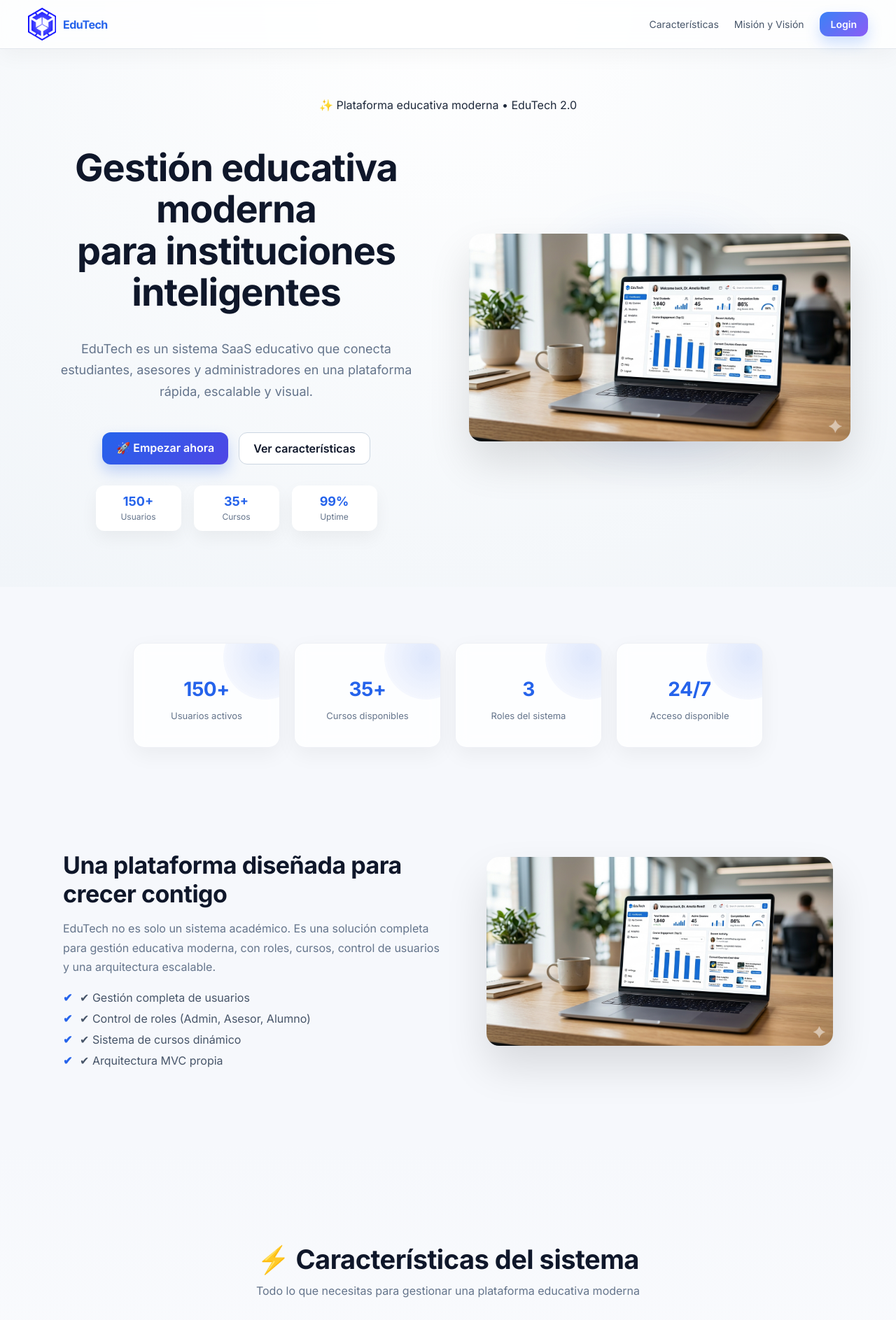
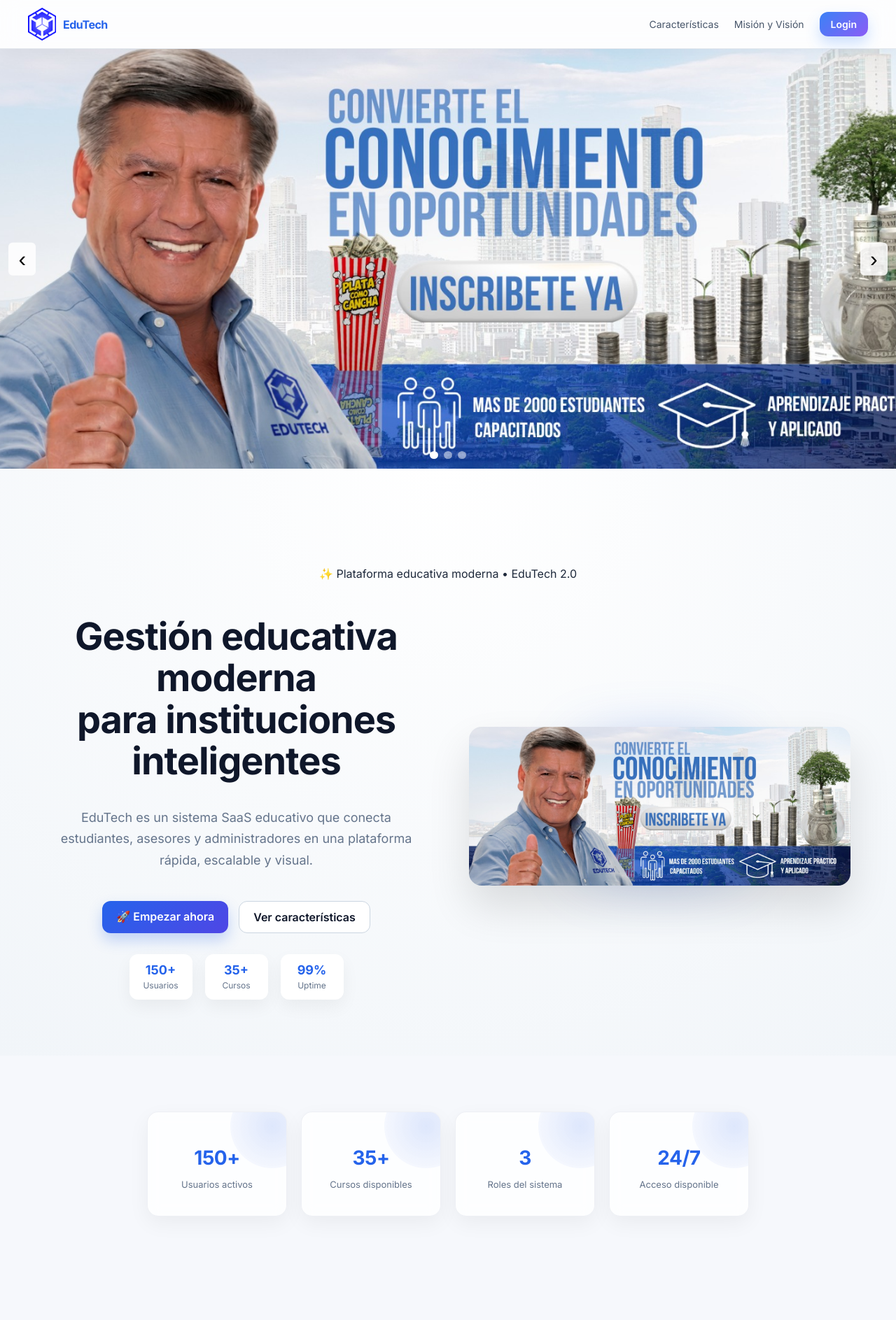
Before and after one commit to yuriphacsi/Edutech, a PHP site: page /Edutech/ in a window 1280 px wide. Shown: the top 1887 px of the page at 70% size. Run offline with PHP 8.4, Linux system fonts and the light colour scheme.

Commit message:
avance 09:29 22 de junio

```diff
--- a/public/css/public.css
+++ b/public/css/public.css
@@ -1,4 +1,5 @@
 body {
+    overflow-x: hidden;
     margin: 0;
     font-family: 'Inter', sans-serif;
     background: #f6f8fc;
--- a/views/home.php
+++ b/views/home.php
@@ -1,3 +1,72 @@
+<style>
+* { box-sizing: border-box; }
+.carousel-section { width: 100%; margin: 0; padding: 0; margin-top: 70px; }
+.carousel-wrapper { position: relative; width: 100%; overflow: hidden; }
+.carousel-track { display: flex; transition: transform 0.5s ease; }
+.carousel-slide {
+    min-width: 100%;
+    flex-shrink: 0;
+    height: 600px;
+    background-size: cover;
+    background-position: center center;
+    background-repeat: no-repeat;
+}
+.carousel-btn {
+    position: absolute; top: 50%; transform: translateY(-50%);
+    background: rgba(255,255,255,0.85); border: none;
+    font-size: 2rem; padding: 0.3rem 0.9rem;
+    cursor: pointer; border-radius: 6px; z-index: 10;
+}
+.carousel-btn.prev { left: 12px; }
+.carousel-btn.next { right: 12px; }
+.carousel-dots {
+    position: absolute; bottom: 14px; left: 50%;
+    transform: translateX(-50%); display: flex; gap: 8px;
+}
+.carousel-dots .dot {
+    width: 11px; height: 11px; border-radius: 50%;
+    background: rgba(255,255,255,0.5); border: none; cursor: pointer;
+}
+.carousel-dots .dot.active { background: #fff; }
+</style>
+
+<section class="carousel-section">
+    <div class="carousel-wrapper" id="carouselWrapper">
+        <div class="carousel-track" id="carouselTrack">
+            <div class="carousel-slide" style="background-image: url('/Edutech/public/img/acuña.png');"></div>
+            <div class="carousel-slide" style="background-image: url('/Edutech/public/img/keiko.png');"></div>
+            <div class="carousel-slide" style="background-image: url('/Edutech/public/img/jp.png');"></div>
+        </div>
+        <button class="carousel-btn prev" onclick="carouselMove(-1)">&#8249;</button>
+        <button class="carousel-btn next" onclick="carouselMove(1)">&#8250;</button>
+        <div class="carousel-dots">
+            <button class="dot active" onclick="carouselGoTo(0)"></button>
+            <button class="dot" onclick="carouselGoTo(1)"></button>
+            <button class="dot" onclick="carouselGoTo(2)"></button>
+        </div>
+    </div>
+</section>
+
+<script>
+(function() {
+    let cur = 0;
+    const track = document.getElementById('carouselTrack');
+    const wrapper = document.getElementById('carouselWrapper');
+    const dots = document.querySelectorAll('.carousel-dots .dot');
+    const total = 3;
+
+    window.carouselGoTo = function(i) {
+        cur = i;
+        track.style.transform = 'translateX(-' + (cur * wrapper.offsetWidth) + 'px)';
+        dots.forEach(function(d, j) { d.classList.toggle('active', j === cur); });
+    };
+    window.carouselMove = function(dir) {
+        carouselGoTo((cur + dir + total) % total);
+    };
+    window.addEventListener('resize', function() { carouselGoTo(cur); });
+    setInterval(function() { carouselMove(1); }, 10000);
+})();
+</script>
 <section class="hero">
 
     <!-- BADGE -->
@@ -48,7 +117,7 @@
 
             <div class="mockup-glow"></div>
 
-            <img src="/Edutech/public/img/dashboard-preview.png" alt="EduTech Dashboard">
+            <img src="/Edutech/public/img/acuña.png" alt="EduTech Dashboard">
 
         </div>
 
@@ -98,7 +167,7 @@
     </div>
 
     <div class="info-image">
-        <img src="/Edutech/public/img/dashboard-preview.png" alt="Vista EduTech">
+        <img src="/Edutech/public/img/acuña.png" alt="Vista EduTech">
     </div>
 
 </section>
@@ -273,7 +342,7 @@
 
             <div class="image-glow"></div>
 
-            <img src="/Edutech/public/img/admin-preview.png" alt="Dashboard Admin">
+            <img src="/Edutech/public/img/acuña.png" alt="Dashboard Admin">
 
         </div>
 
```
Also changed, not shown: public/img/acuña.png (added), public/img/jp.png (added), public/img/keiko.png (added).
